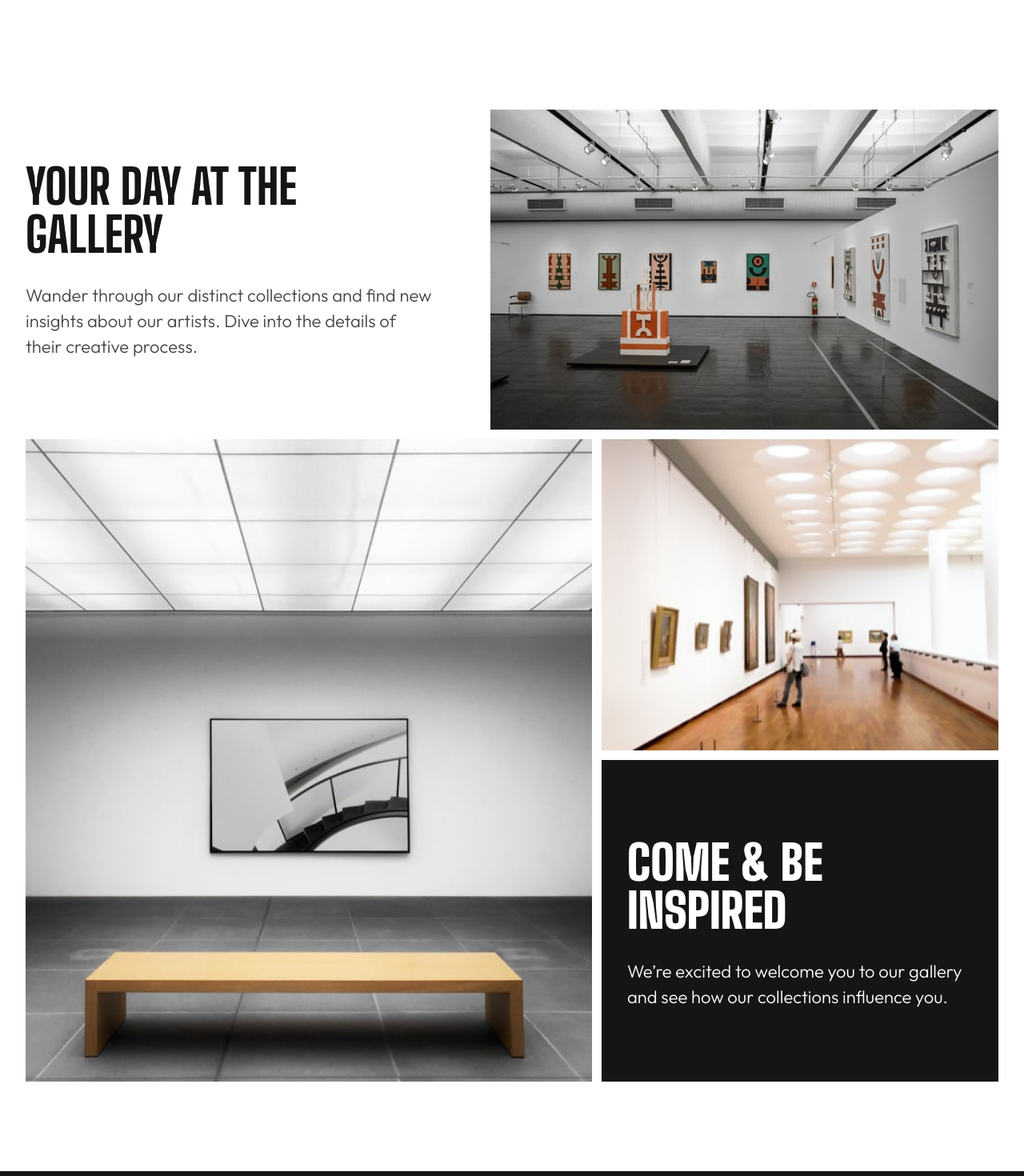
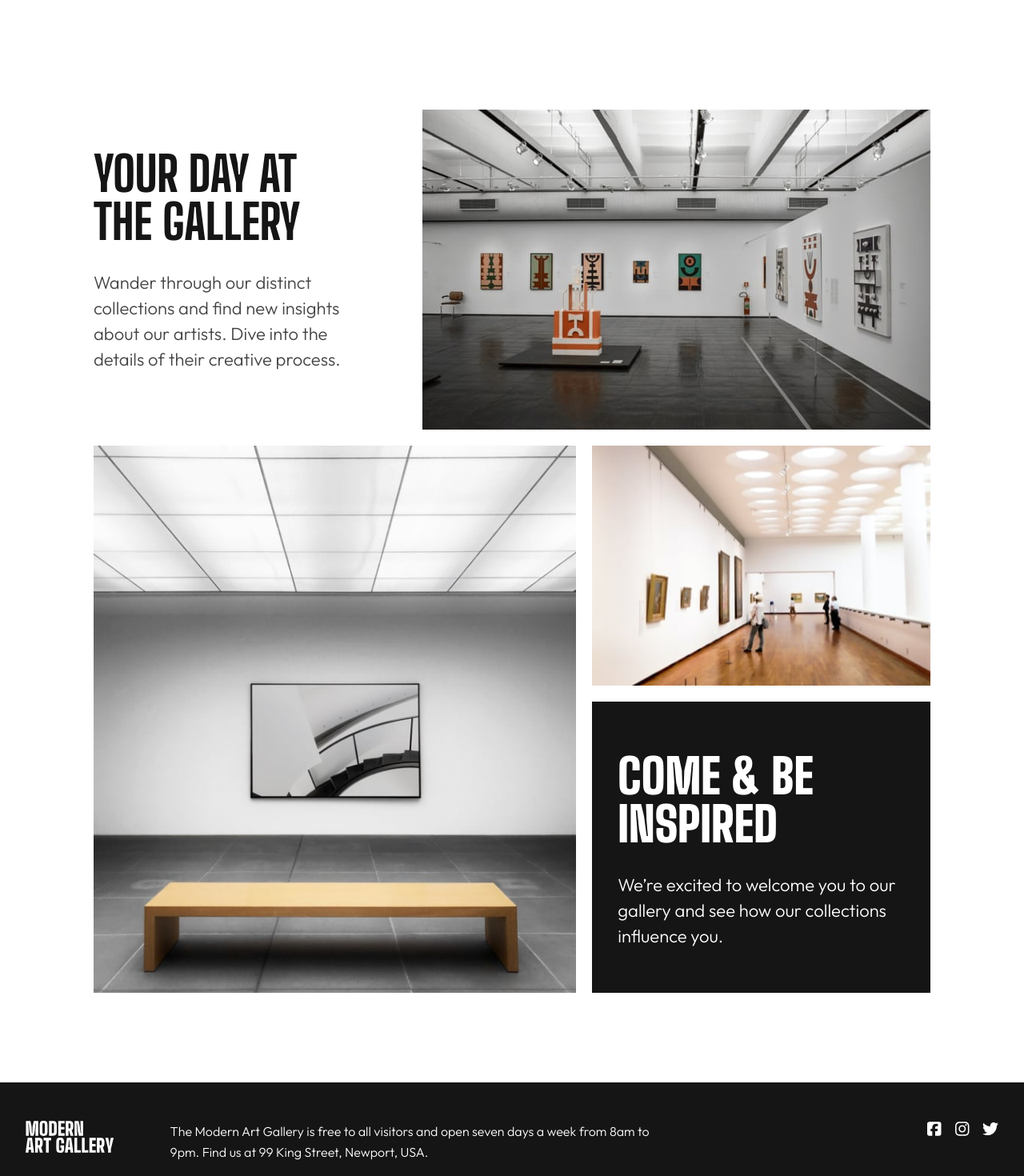
Before and after one commit to ltc870/artgallerywebsite, a React (Vite) app: page / in a window 1280 px wide. Shown: the part 2220-3690 px from the top of the page at 80% size. Built offline with nearby package versions, Linux system fonts and the light colour scheme.

Commit message:
added styling to the Main section

```diff
--- a/src/components/Main.module.css
+++ b/src/components/Main.module.css
@@ -186,4 +186,19 @@
 
     /* LAYOUT */
 
+    .mainContainer {
+        max-width: 1110px;
+    }
+
+    .mainSmallGrid {
+        margin-bottom:1.25em;
+    }
+
+    .mainBigGrid {
+        gap: 20px;
+    }
+
+    .mainSubtextContainer {
+        padding: 2em;
+    }
 }
```
